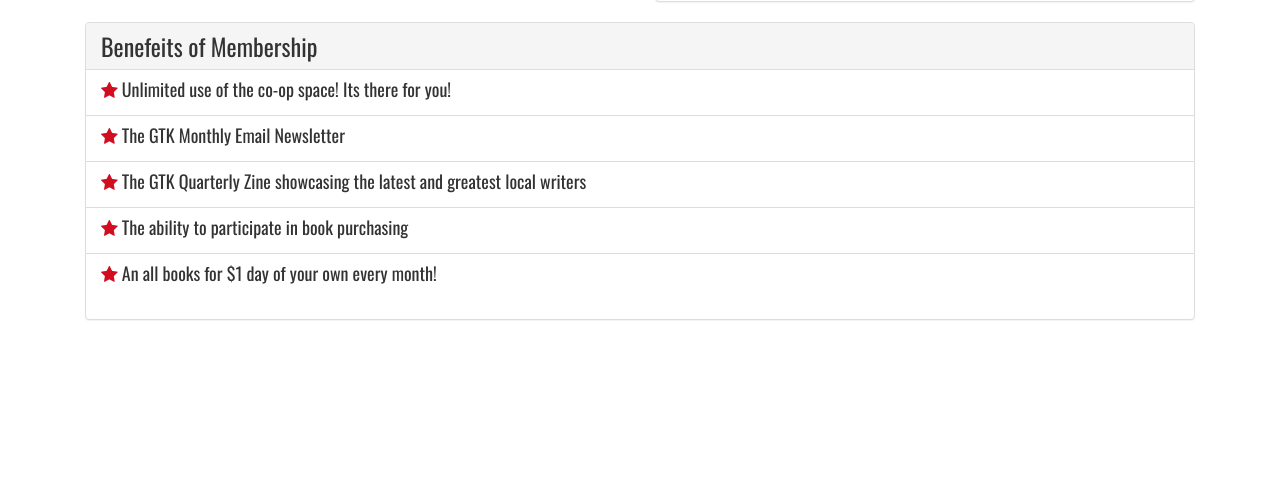
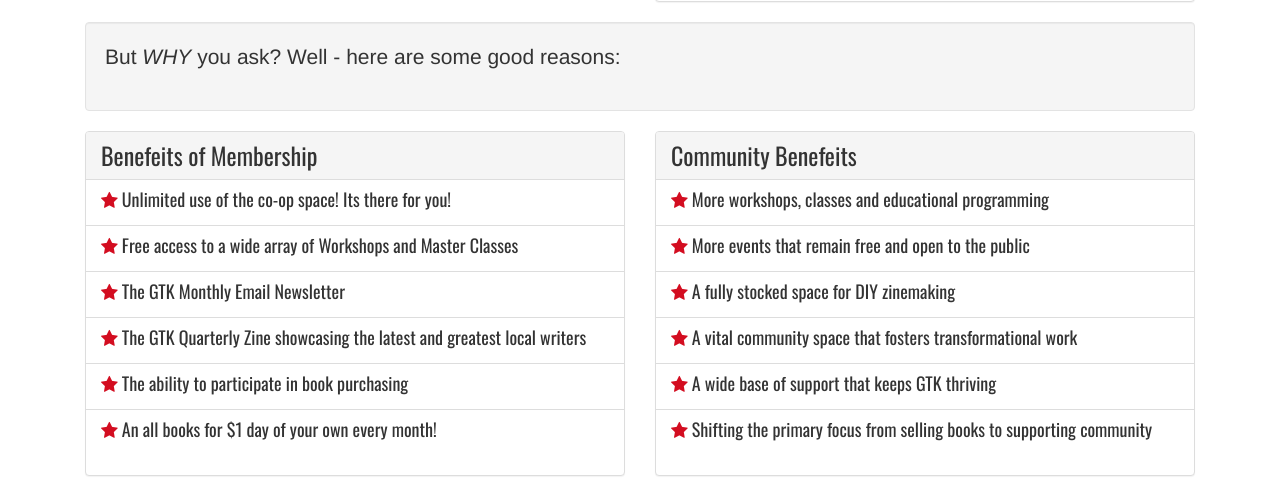
Before and after one commit to GuideToKulchur/guidetokulchur-memberships, a plain HTML site: page index.html in a window 1280 px wide. Shown: the part 665-1161 px from the top of the page. Before the commit the page ends 1005 px from the top, so only its background shows below. Drawn offline with nearby package versions, Linux system fonts and the light colour scheme.

Commit message:
added community benefeits and fixed member benefeits

```diff
--- a/index.html
+++ b/index.html
@@ -122,6 +122,13 @@
             </div>
         </div>
         <div class="col-md-12">
+          <div class="well well-large">
+          <div class="lead">
+            But <em>WHY</em> you ask? Well - here are some good reasons:
+          </div>
+          </div>
+          <div class="row">
+          <div class="col-md-6">
           <div class="panel panel-default">
             <div class="panel-heading">
             <h3 class="panel-title">Benefeits of Membership</h3>
@@ -129,6 +136,7 @@
             <div class="list-group">
               <ol class="list-group">
                 <li class="list-group-item"><h4 class="list-group-item-heading"> <span class="fa fa-star"></span>&nbsp;Unlimited use of the co-op space! Its there for you!</h4></li>
+                <li class="list-group-item"><h4 class="list-group-item-heading"> <span class="fa fa-star"></span>&nbsp;Free access to a wide array of Workshops and Master Classes</h4></li>
                 <li class="list-group-item"><h4 class="list-group-item-heading"> <span class="fa fa-star"></span>&nbsp;The GTK Monthly Email Newsletter</h4></li>
                 <li class="list-group-item"><h4 class="list-group-item-heading"> <span class="fa fa-star"></span>&nbsp;The GTK Quarterly Zine showcasing the latest and greatest local writers</h4></li>
                 <li class="list-group-item"><h4 class="list-group-item-heading"> <span class="fa fa-star"></span>&nbsp;The ability to participate in book purchasing</h4></li>
@@ -137,6 +145,25 @@
             </div>
           </div>
           </div>
+          <div class="col-md-6">
+          <div class="panel panel-default">
+            <div class="panel-heading">
+            <h3 class="panel-title">Community Benefeits</h3>
+            </div>
+            <div class="list-group">
+              <ol class="list-group">
+                <li class="list-group-item"><h4 class="list-group-item-heading"> <span class="fa fa-star"></span>&nbsp;More workshops, classes and educational programming</h4></li>
+                <li class="list-group-item"><h4 class="list-group-item-heading"> <span class="fa fa-star"></span>&nbsp;More events that remain free and open to the public</h4></li>
+                <li class="list-group-item"><h4 class="list-group-item-heading"> <span class="fa fa-star"></span>&nbsp;A fully stocked space for DIY zinemaking</h4></li>
+                <li class="list-group-item"><h4 class="list-group-item-heading"> <span class="fa fa-star"></span>&nbsp;A vital community space that fosters transformational work</h4></li>
+                <li class="list-group-item"><h4 class="list-group-item-heading"> <span class="fa fa-star"></span>&nbsp;A wide base of support that keeps GTK thriving</h4></li>
+                <li class="list-group-item"><h4 class="list-group-item-heading"> <span class="fa fa-star"></span>&nbsp;Shifting the primary focus from selling books to supporting community</h4></li>
+                </ol>
+            </div>
+          </div>
+          </div>
+          </div>
+    </div>
     </div>
 
     </div>
```
Lines whose indentation alone changed are shown as unchanged.
